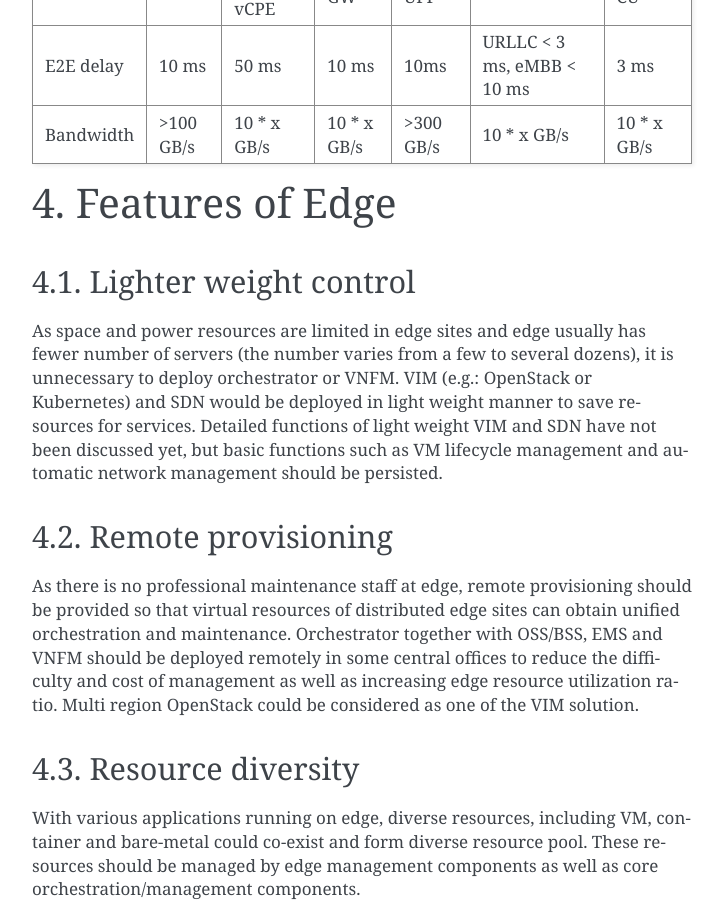
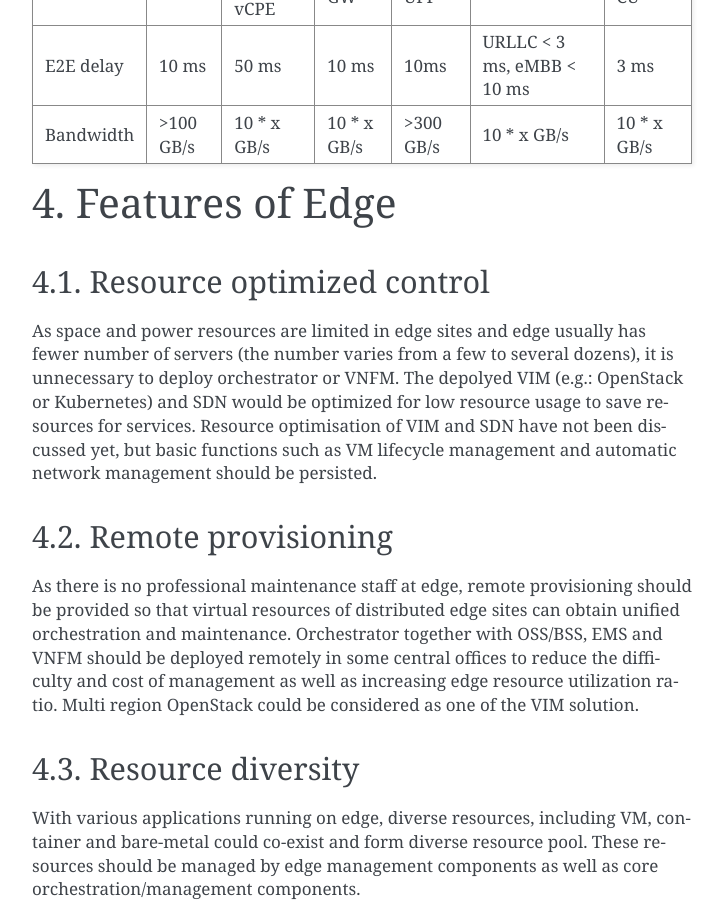
Before and after one commit to opnfv/edgecloud, a Sphinx documentation site: the page built from docs/development/requirements/requirements.rst, in a window 1280 px wide and 900 px high, scrolled down 3246 px. Shown: the whole window, without its empty margins (388-1112 px from the left). Built offline with Sphinx 7.4.7, drawn with Linux system fonts in a browser that asks for light colours; some of the changed text lies outside the part shown.

Commit message:
Allowing resource optimized OpenStack
One option for the deployment of edge cloud infrastructures
is to use different instances of the same resource optimized
OpenStack in both the large, medium and small edge sites.

This change adds this as an alternative to the usage of
different OpenStack deployment variants in the different
sites.

Change-Id: Icdcdb7fb8b0cb43f36b2f53ef74278475aa9817e
Signed-off-by: Gergely Csatari <gergely.csatari@nokia.com>

```diff
--- a/docs/development/requirements/requirements.rst
+++ b/docs/development/requirements/requirements.rst
@@ -161,16 +161,16 @@ Features of Edge
 ================
 
 
-Lighter weight control
-======================
+Resource optimized control
+==========================
 
 As space and power resources are limited in edge sites and edge usually has
 fewer number of servers (the number varies from a few to several dozens), it is
-unnecessary to deploy orchestrator or VNFM. VIM (e.g.: OpenStack or Kubernetes)
-and SDN would be deployed in light weight manner to save resources for services.
-Detailed functions of light weight VIM and SDN have not been discussed yet,
-but basic functions such as VM lifecycle management and automatic network
-management should be persisted.
+unnecessary to deploy orchestrator or VNFM. The depolyed VIM (e.g.: OpenStack
+or Kubernetes) and SDN would be optimized for low resource usage to save
+resources for services. Resource optimisation of VIM and SDN have not been
+discussed yet, but basic functions such as VM lifecycle management and
+automatic network management should be persisted.
 
 Remote provisioning
 ====================
@@ -373,11 +373,15 @@ also under the remote provisioning of OpenStack in large edge sites.
   :alt: Hierarchical OpenStack
   :align: center
 
-For large edge sites, OpenStack would be fully deployed. Its Keystone and Horizon
-would provide unified tenant and UI management for both itself and remote middle
-and small edge sites. Middle edge sites would have OpenStack with neccessary
-services like Nova, Neutron and Glance. Small edge site, which has server number
-less than 20, would use light weight OpenStack.
+Optionally for large edge sites, OpenStack would be fully deployed. Its
+Keystone and Horizon would provide unified tenant and UI management for both
+itself and remote middle and small edge sites. In this case middle edge sites
+would have OpenStack with neccessary services like Nova, Neutron and Glance.
+While small edge site, which has server number less than 20, would use resource
+optimized weight OpenStack.
+
+Other option is to use different instances of the same resource optimized
+OpenStack to control both large, medium and small edge sites.
 
 More detalis: TBD
 
```
Also changed, not shown: docs/development/requirements/images/EdgeStructure.png, 1 other file.
